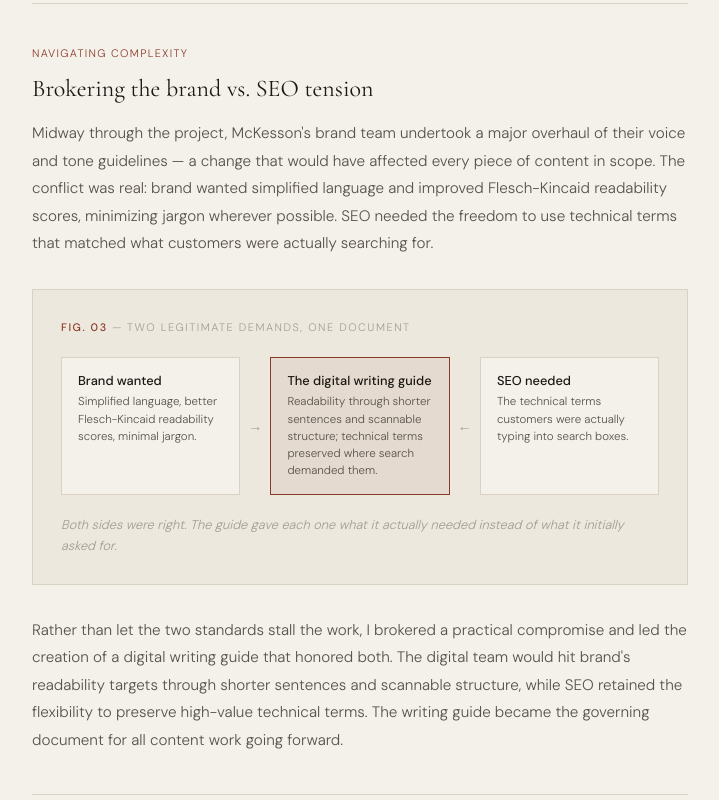
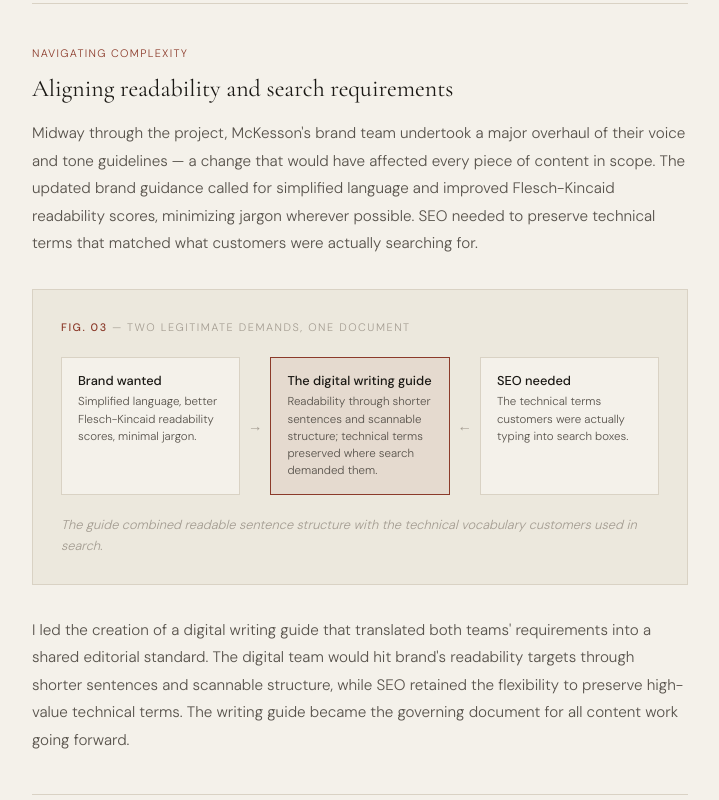
Before and after one commit to rdrewj/content-strategy-portfolio, a website: page case-studies/mckesson.html in a window 1280 px wide. Shown: the part 2780-3580 px from the top of the page, without its empty margins (280-999 px from the left). Drawn offline with nearby package versions, Linux system fonts and the light colour scheme.

Commit message:
Refine portfolio tone: clarify collaboration and remove defensive asides

```diff
--- a/case-studies/mckesson.html
+++ b/case-studies/mckesson.html
@@ -177,8 +177,8 @@
 
       <!-- Navigating Complexity -->
       <p class="cs-section-label">Navigating complexity</p>
-      <h2 class="cs-h2">Brokering the brand vs. SEO tension</h2>
-      <p class="cs-body">Midway through the project, McKesson's brand team undertook a major overhaul of their voice and tone guidelines — a change that would have affected every piece of content in scope. The conflict was real: brand wanted simplified language and improved Flesch-Kincaid readability scores, minimizing jargon wherever possible. SEO needed the freedom to use technical terms that matched what customers were actually searching for.</p>
+      <h2 class="cs-h2">Aligning readability and search requirements</h2>
+      <p class="cs-body">Midway through the project, McKesson's brand team undertook a major overhaul of their voice and tone guidelines — a change that would have affected every piece of content in scope. The updated brand guidance called for simplified language and improved Flesch-Kincaid readability scores, minimizing jargon wherever possible. SEO needed to preserve technical terms that matched what customers were actually searching for.</p>
 
       <figure class="cs-artifact">
         <figcaption class="cs-artifact-label"><strong>Fig. 03</strong> — Two legitimate demands, one document</figcaption>
@@ -198,10 +198,10 @@
             <p class="cs-flow-step-desc">The technical terms customers were actually typing into search boxes.</p>
           </div>
         </div>
-        <figcaption class="cs-artifact-caption">Both sides were right. The guide gave each one what it actually needed instead of what it initially asked for.</figcaption>
+        <figcaption class="cs-artifact-caption">The guide combined readable sentence structure with the technical vocabulary customers used in search.</figcaption>
       </figure>
 
-      <p class="cs-body">Rather than let the two standards stall the work, I brokered a practical compromise and led the creation of a digital writing guide that honored both. The digital team would hit brand's readability targets through shorter sentences and scannable structure, while SEO retained the flexibility to preserve high-value technical terms. The writing guide became the governing document for all content work going forward.</p>
+      <p class="cs-body">I led the creation of a digital writing guide that translated both teams' requirements into a shared editorial standard. The digital team would hit brand's readability targets through shorter sentences and scannable structure, while SEO retained the flexibility to preserve high-value technical terms. The writing guide became the governing document for all content work going forward.</p>
 
       <hr class="cs-rule">
 
@@ -236,7 +236,7 @@
         </div>
       </div>
 
-      <p class="cs-body">By the end of 2018, form leads on enhanced product and solution pages had improved 82% year-over-year, well beyond the 25% sitewide target. Organic traffic to business unit pages nearly doubled over the same period. The digital writing guide created as a byproduct of navigating the brand and SEO tension became a durable governance artifact, outlasting the project itself and continuing to shape content decisions across the organization.</p>
+      <p class="cs-body">By the end of 2018, form leads on enhanced product and solution pages had improved 82% year-over-year, well beyond the 25% sitewide target. Organic traffic to business unit pages nearly doubled over the same period. The digital writing guide created to align brand and SEO requirements became a durable governance artifact, outlasting the project itself and continuing to shape content decisions across the organization.</p>
 
     </article>
   </div>
```
